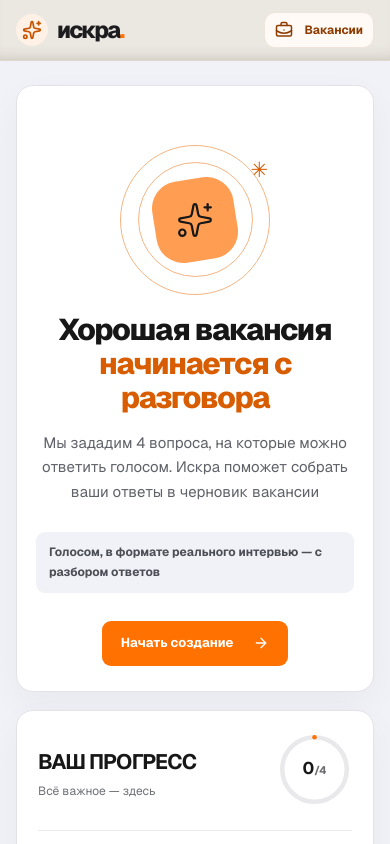
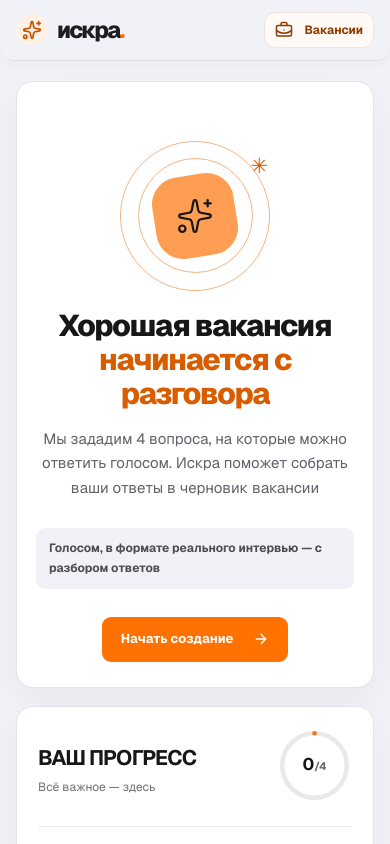
Before and after one commit to anastasiyarudomyotova/iskra, a Next.js app: page / in a window 390 px wide. Shown: the top 844 px of the page. Built offline with nearby package versions, Linux system fonts and the light colour scheme.

Commit message:
Unify shell surface and compact workspace padding
Co-authored-by: arena-agent <297053741+arena-agent@users.noreply.github.com>

```diff
--- a/src/app/globals.css
+++ b/src/app/globals.css
@@ -305,23 +305,29 @@ body, .app-shell { background: #f1f2f7; color: #171717; }
 .review-item .review-number.done { color: #fff; }
 .review-item:last-child { border-bottom: 0; padding-bottom: 0; }
 
-/* Recessed light navigation: the edge shadow falls onto the menu, not the workspace. */
+/* A shared shell surface with a subtle outline around the navigation. */
 .app-nav {
-  background: #ebe7e1;
-  border-right-color: #ded8d1;
-  border-radius: 0;
-  box-shadow: inset -13px 0 20px -17px #51413170;
+  background: transparent;
+  border: 1px solid #dfe1e8;
+  border-left: 0;
+  border-radius: 0 16px 16px 0;
+  box-shadow: 3px 0 14px #30344808;
 }
 .nav-item.selected {
   background: #fffaf5;
   border: 1px solid #f0e5dc;
   border-radius: 11px;
 }
+.workspace {
+  padding: max(24px, env(safe-area-inset-top)) max(24px, env(safe-area-inset-right)) max(24px, env(safe-area-inset-bottom)) 24px;
+}
 @media (max-width: 820px) {
   .app-nav {
-    background: #ebe7e1;
-    border-bottom-color: #ded8d1;
-    border-radius: 0;
-    box-shadow: inset 0 -12px 18px -17px #51413170;
+    background: transparent;
+    border: 0;
+    border-bottom: 1px solid #dfe1e8;
+    border-radius: 0 0 14px 14px;
+    box-shadow: 0 3px 12px #30344808;
   }
+  .workspace { padding: 20px max(16px, env(safe-area-inset-right)) max(20px, env(safe-area-inset-bottom)) max(16px, env(safe-area-inset-left)); }
 }
```
